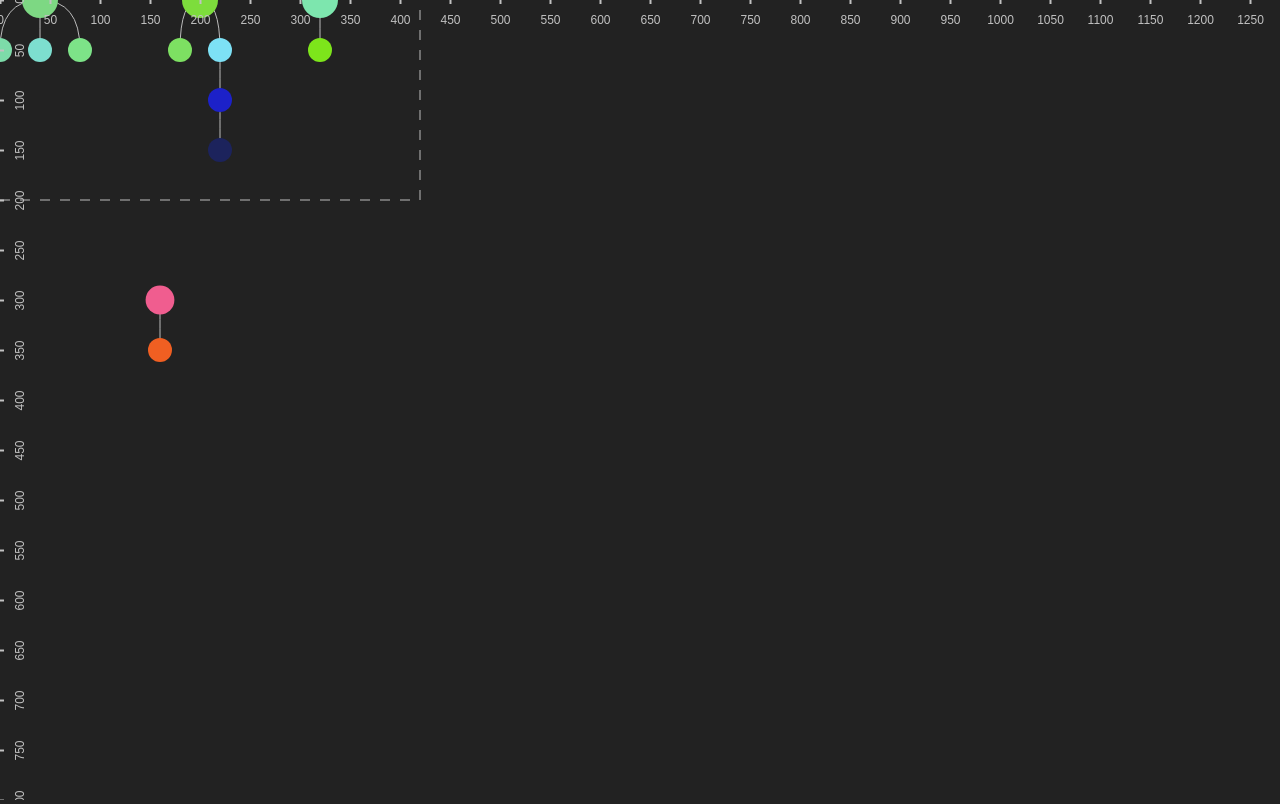
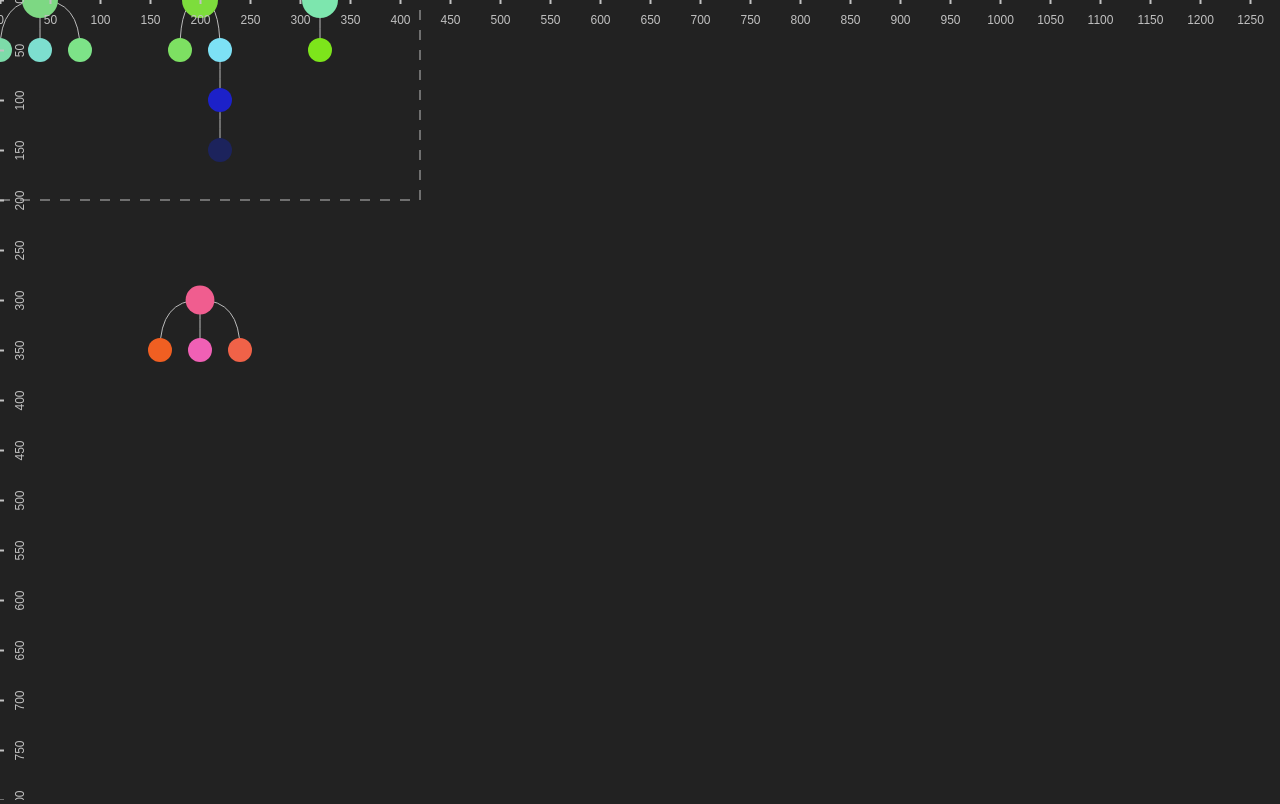
Before and after one commit to vicksiyi/component-relative, a plain HTML site: page index.html in a window 1280 px wide. Drawn offline with Linux system fonts and the light colour scheme.

Commit message:
test: add test data

```diff
--- a/index.html
+++ b/index.html
@@ -105,13 +105,27 @@
                     name: 'instance',
                     type: 'symbolInstance',
                     fromId: '0:1',
-                    children: ['1:1']
+                    children: ['1:1', "1:2", '1:3']
                 },
                 '1:1': {
                     id: '1:1',
                     name: 'instance-child',
                     type: 'rectangle',
-                    fromId: '0:4',
+                    fromId: '0:3',
+                    children: []
+                },
+                '1:2': {
+                    id: '1:2',
+                    name: 'instance-child',
+                    type: 'rectangle',
+                    fromId: '0:5',
+                    children: []
+                },
+                '1:3': {
+                    id: '1:3',
+                    name: 'instance-child',
+                    type: 'rectangle',
+                    fromId: '0:6',
                     children: []
                 }
             },
```
